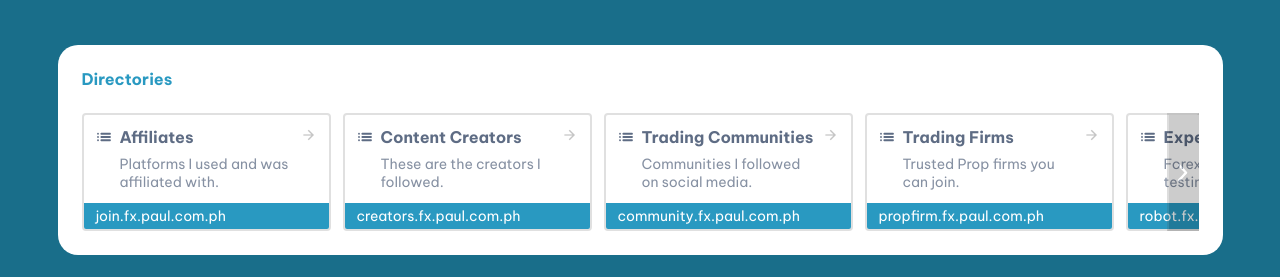
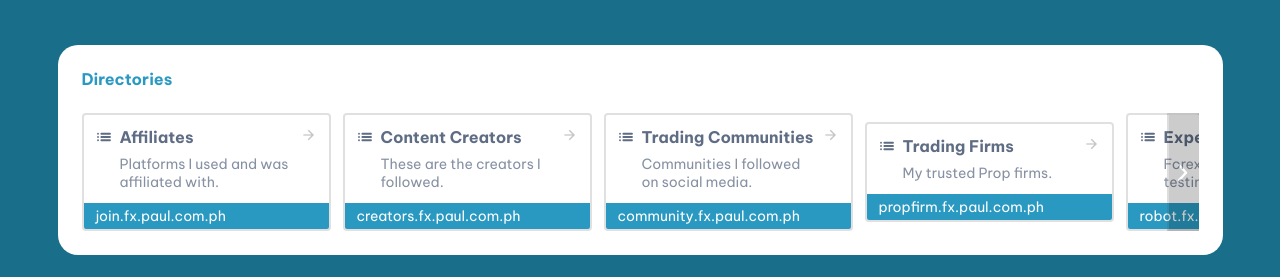
Before and after one commit to pjnati/forex_directory, a plain HTML site: page index.html in a window 1280 px wide. Shown: the part 456-733 px from the top of the page. Drawn offline with nearby package versions, Linux system fonts and the light colour scheme; a script that the page names is missing.

Commit message:
fix content

```diff
--- a/index.html
+++ b/index.html
@@ -83,7 +83,7 @@
               <a class="dir_sized_btn" href="/forex_directory/firms" target="_blank"></a>
               <div class="sn_info">
                 <h4 class="sn_info-title"><span class="icn dir-icn"></span>Trading Firms</h4>
-                <p class="sn_info-description">Trusted Prop firms you can join.</p>
+                <p class="sn_info-description">My trusted Prop firms.</p>
                 <img src="assets/arrow-right.png" class="arrow-right"></img>
               </div>
               <div class="sn_dom">
```
